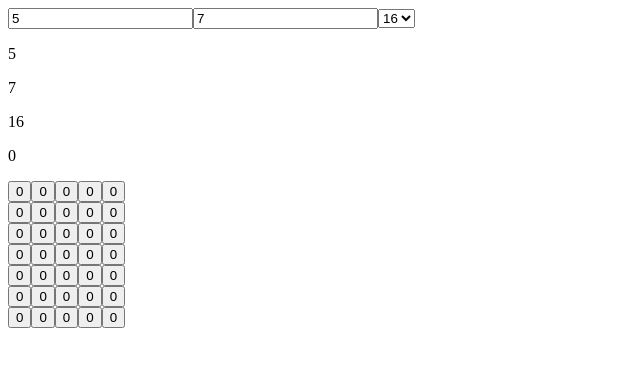
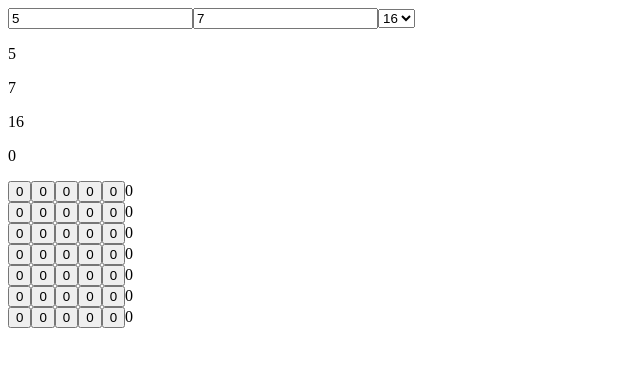
Before and after one commit to qubitkiwi/PixelDraw, a React (Create React App) app: page / in a window 1280 px wide. Shown: the top 366 px of the page, without its empty margins (0-640 px from the left). Built offline with nearby package versions, Linux system fonts and the light colour scheme.

Commit message:
클릭 구현

```diff
--- a/src/components/BitMapTemplate.js
+++ b/src/components/BitMapTemplate.js
@@ -2,76 +2,69 @@ import React, { useState } from "react";
 import BitMapping from "./BitMapping";
 
 const BitMapTemplate = () => {
+
     const [ table, setTable ] = useState({
         col: 5,
         row: 7,
         decimal: 16,
     });
 
-    Array.matrix = function (m, n, initial) {
-        var a, i, j, mat = [];
-        for (i = 0; i < m; i += 1) {
-            a = [];
-            for (j = 0; j < n; j += 1) {
-                a[j] = {bit : initial};
-            }
-            mat[i] = a;
-        }
-        return mat;
+    const emptyBoard = (row, col) =>
+        Array.from(new Array(row), () =>
+        Array.from(new Array(col), () => (false))
+    );
+
+    const [board, setBoard] = useState(emptyBoard(table.row, table.col));
+    const [binary, setBinary] = useState(new Array(table.row).fill(0));
+
+    const onChangeTable = ({ target }) => {
+        const newInput = { ...table };
+        newInput[target.name] = parseInt(target.value, 10);
+
+        setTable(newInput);
+        setBoard(emptyBoard(table.row, table.col));
+        setBinary(new Array(table.row).fill(0));
     };
 
-    const [board, setBoard] = useState(Array.matrix(table.row, table.col, false));
-    // const [board, setBoard] = useState(emptyBoard(table.row, table.col, false));
-
-    // const emptyBoard = (row, col) =>
-    //     Array.from(new Array(row), () =>
-    //     Array.from(new Array(col), () => (false))
-    // );
-
-    const onChangeTable = (e) => {
-        setTable({
-            ...table,
-            [e.target.name]: e.target.value,
+    const deepClone = (obj) => {
+        if (obj === null) return null;
+        const clone = { ...obj };
+        Object.keys(clone).forEach((key) => {
+          clone[key] = typeof obj[key] === 'object' ? deepClone(obj[key]) : obj[key];
         });
-        // setBoard(emptyBoard(table.row, table.col, false));
-        setBoard(Array.matrix(table.row, table.col, false));
+        if (Array.isArray(obj)) {
+          clone.length = obj.length;
+          return Array.from(clone);
+        }
+        return clone;
     };
 
-    function clone(source) {
-        var target = {};
-        for (let i in source) {
-          if (source[i] != null && typeof source[i] === "object") {
-            target[i] = clone(source[i]); // resursion
-          } else {
-            target[i] = source[i];
-          }
-        }
-        return target;
-      }
+    const handleClick = (row, col) => {
+        const newBoard = deepClone(board);
+        const bit = newBoard[row][col];
+        newBoard[row][col] = !newBoard[row][col];
+        setBoard(newBoard);
 
-    const handleClick = (row, col) => {
-        const newBoard = clone(board);
-        const select = newBoard[row][col];
-        select.bit = !select.bit;
-        setBoard(newBoard);
+        const newBinary = deepClone(binary);
+        const sign = bit ? -1 : 1;
+        newBinary[row] += sign*2**(table.col - col -1);
+
+        setBinary(newBinary);
     };
-
-    console.log(board[0]);
-    console.log(board[0][1].bit);
 
     return (
         <div>
             <div onChange={onChangeTable}>
-                <input type="number" id="col" name="col" min="1"  value={table.col}></input>
-                <input type="number" id="row" name="row" min="1" value={table.row}></input>
-                <select id="decimal" name="decimal">
+                <input type="number" id="col" name="col" min="1"  defaultValue={table.col}></input>
+                <input type="number" id="row" name="row" min="1" defaultValue={table.row}></input>
+                <select id="decimal" name="decimal" defaultValue={table.decimal}>
                     <option value= {2} >2</option>
                     <option value={10}>10</option>
-                    <option value={16} selected>16</option>
+                    <option value={16}>16</option>
                 </select>
             </div>
 
-            <BitMapping table={table} board={board} onClick={handleClick}></BitMapping>
+            <BitMapping table={table} board={board} binary={binary} onClick={handleClick}></BitMapping>
         </div>
     );
 };
--- a/src/components/BitMapping.js
+++ b/src/components/BitMapping.js
@@ -1,6 +1,6 @@
 // import PropTypes from 'prop-types';
 
-const BitMapping = ({table, board, onClick}) => {
+const BitMapping = ({table, board, binary, onClick}) => {
   const jsx = board.map((row, i) => (
     <div>
         {row.map((item, j) => (
@@ -9,9 +9,10 @@ const BitMapping = ({table, board, onClick}) => {
                 type="button"
                 onClick={() => onClick(i, j)}
             >
-                    {item.bit ? 1 : 0}
+                {item ? 1:0}
             </button>
         ))}
+        { parseInt(binary[i], 10).toString(table.decimal)}
     </div>
 ));
 
@@ -22,7 +23,7 @@ const BitMapping = ({table, board, onClick}) => {
             <p>{table.col}</p>
             <p>{table.row}</p>
             <p>{table.decimal}</p>
-            <p>{board[0][0].bit ? 1 : 0}</p>
+            <p>{board[0][0] ? 1 : 0}</p>
 
             <div>
             {jsx}
```
Lines whose indentation alone changed are shown as unchanged.
